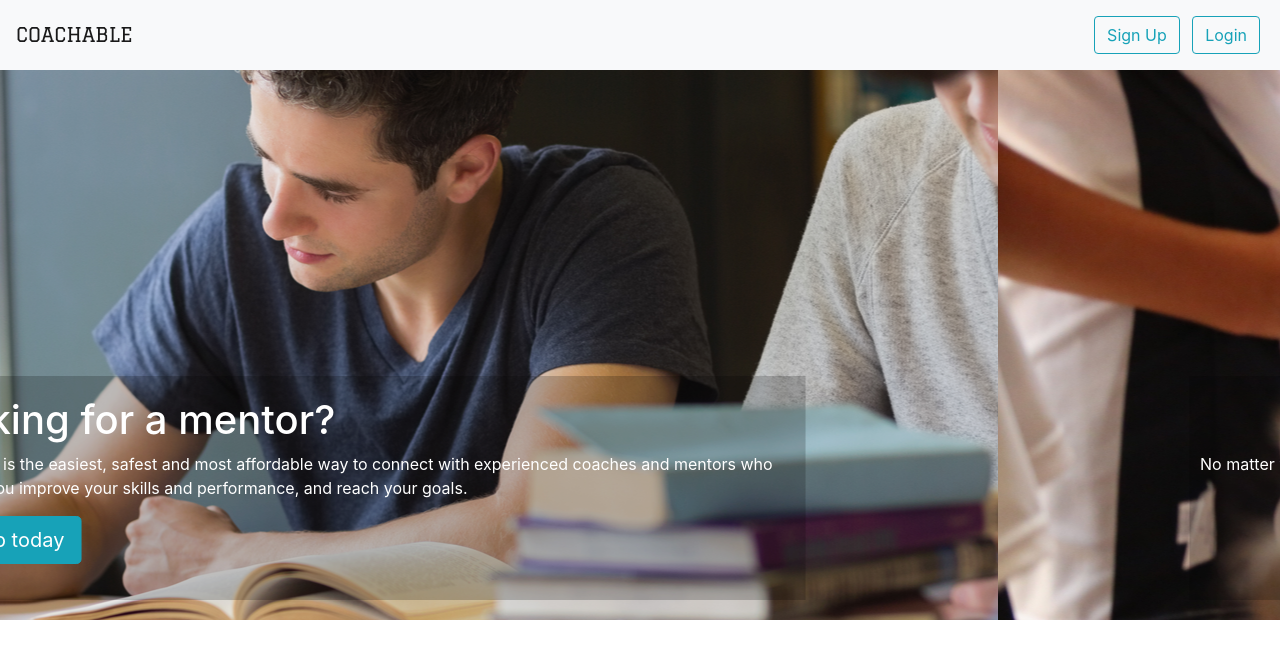
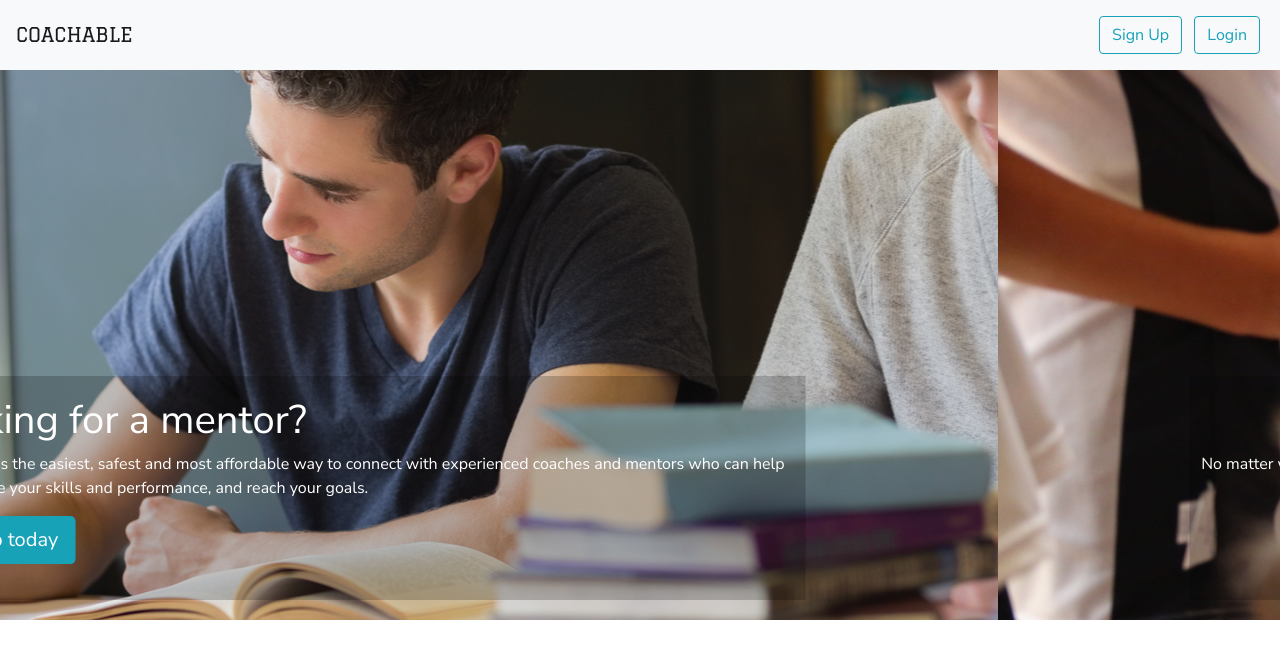
Before and after one commit to joecof/coachable, a website: page public/index.html in a window 1280 px wide. Drawn offline with nearby package versions, Linux system fonts and the light colour scheme; some packages are replaced by stand-ins of ours.

Commit message:
added font for html body

```diff
--- a/public/css/font.css
+++ b/public/css/font.css
@@ -1,3 +1,7 @@
 .graduate {
   font-family: 'Graduate', cursive;
 }
+
+body {
+  font-family: 'Nunito Sans', sans-serif;
+}
--- a/public/index.html
+++ b/public/index.html
@@ -19,7 +19,7 @@
     <script src="https://cdnjs.cloudflare.com/ajax/libs/popper.js/1.14.3/umd/popper.min.js" integrity="sha384-ZMP7rVo3mIykV+2+9J3UJ46jBk0WLaUAdn689aCwoqbBJiSnjAK/l8WvCWPIPm49" crossorigin="anonymous"></script>
     <script src="https://stackpath.bootstrapcdn.com/bootstrap/4.1.3/js/bootstrap.min.js" integrity="sha384-ChfqqxuZUCnJSK3+MXmPNIyE6ZbWh2IMqE241rYiqJxyMiZ6OW/JmZQ5stwEULTy" crossorigin="anonymous"></script>
     <!-- Google Font -->
-    <link href="https://fonts.googleapis.com/css?family=Graduate" rel="stylesheet">
+    <link href="https://fonts.googleapis.com/css?family=Graduate|Nunito+Sans" rel="stylesheet">
     <!-- Local file -->
     <link href="/css/index.css" rel="stylesheet">
     <link href="./css/font.css" rel="stylesheet">
```
Also changed, not shown: public/dashboard.html (+1 -1 lines), public/earnings.html (+1 -1 lines), public/schedule.html (+1 -1 lines).
